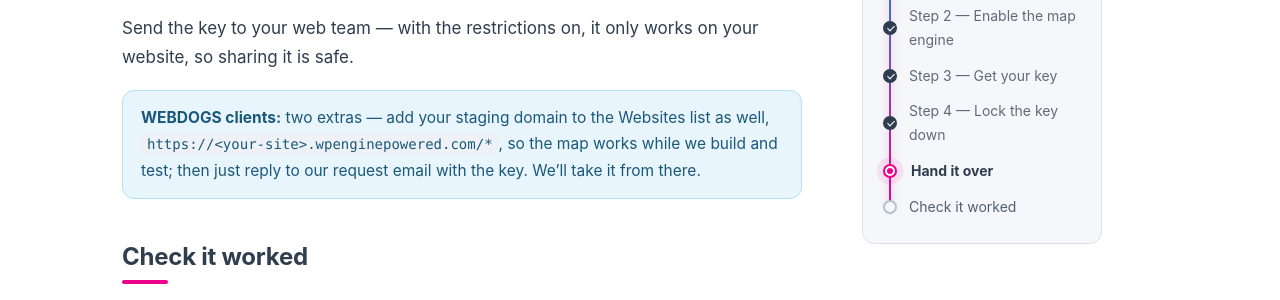
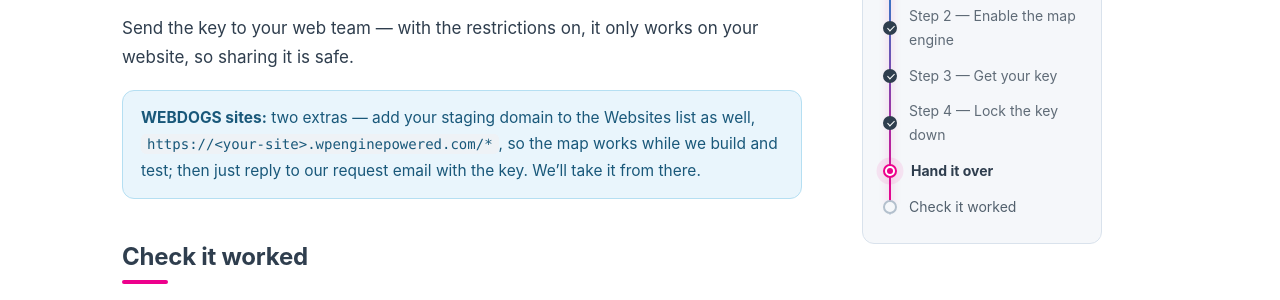
Before and after one commit to theWEBDOGS/guides, a Jekyll site: the page built from google-maps-api-key/google-maps-api-key.md, in a window 1280 px wide and 900 px high, scrolled down 1862 px. Shown: the part 152-452 px from the top of the window. Built offline with Jekyll 4.4.1, drawn with Linux system fonts in a browser that asks for light colours; some web fonts are replaced; our own code applies the rules of GitHub Pages for plain Markdown files.

Commit message:
Publish guides (2026-06-11) [generated]

```diff
--- a/google-maps-api-key/google-maps-api-key.md
+++ b/google-maps-api-key/google-maps-api-key.md
@@ -68,7 +68,7 @@ Click **Save**.
 Send the key to your web team — with the restrictions on, it only works on
 your website, so sharing it is safe.
 
-> **WEBDOGS clients:** two extras — add your staging domain to the
+> **WEBDOGS sites:** two extras — add your staging domain to the
 > Websites list as well, `https://<your-site>.wpenginepowered.com/*`,
 > so the map works while we build and test; then just reply to our
 > request email with the key. We'll take it from there.
```
Also changed, not shown: google-maps-api-key/index.md (+1 -1 lines).
